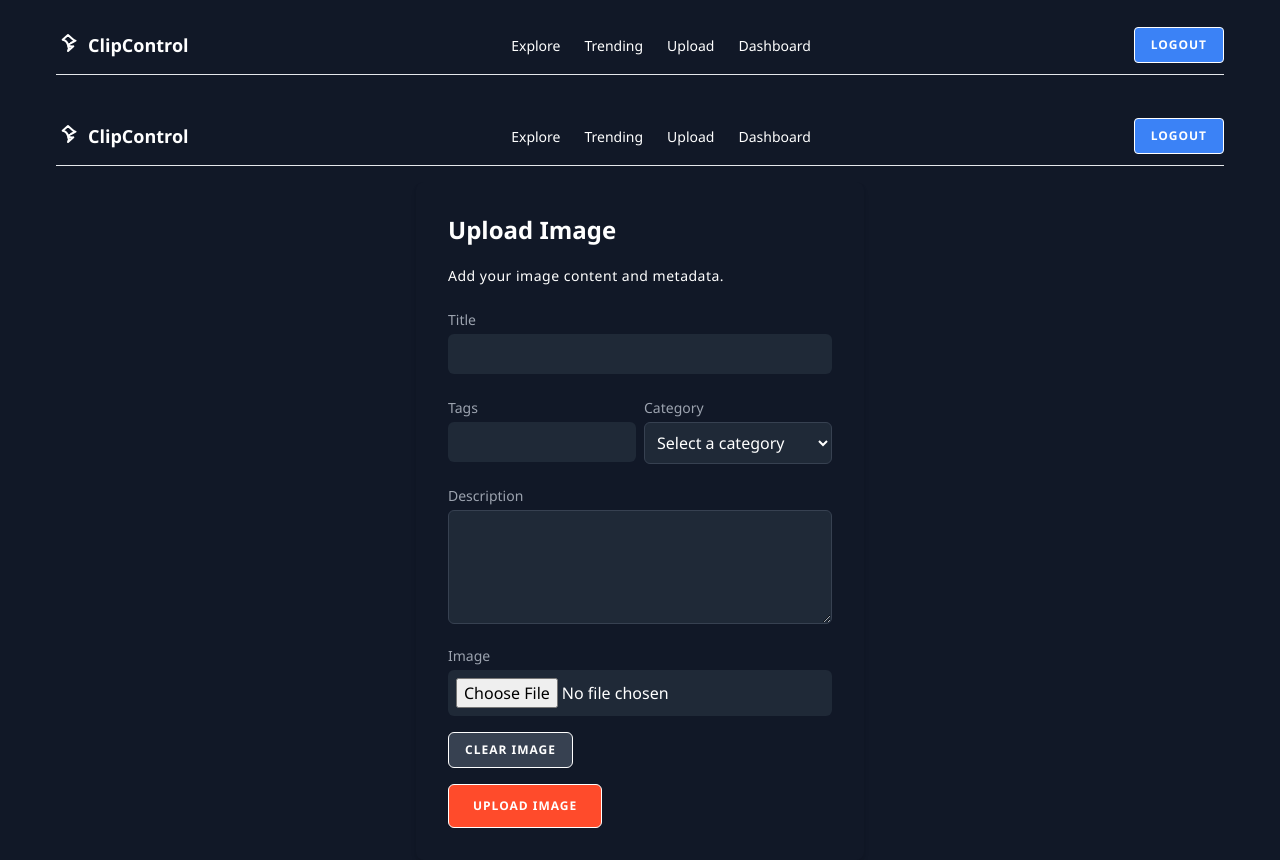
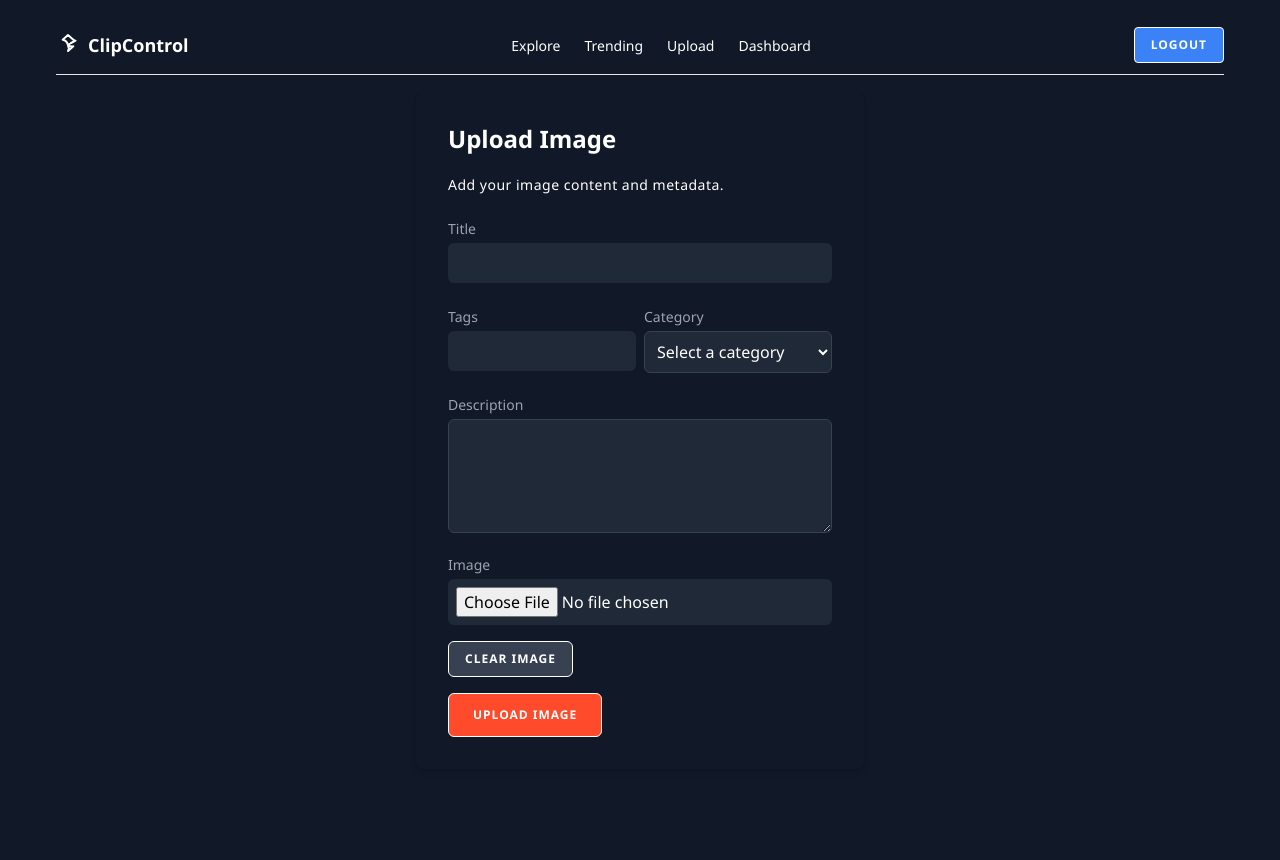
Before and after one commit to utkarrshhh/clip-control-frontend, a React (Vite) app: page /upload in a window 1280 px wide. After the commit the page ends 800 px from the top, so only its background shows below. Built offline with nearby package versions, Linux system fonts and the light colour scheme; sample sign-in values are in the browser's storage.

Commit message:
fix navbar loading issue

```diff
--- a/src/App.jsx
+++ b/src/App.jsx
@@ -14,7 +14,6 @@ import EditorUpload from "./Components/Upload/EditorUpload";
 
 function App() {
   return (
-    <BrowserRouter>
     <LoginProvider>
       <ImageDetailsProvider>
         <UserProvider>
@@ -33,7 +32,6 @@ function App() {
         </UserProvider>
       </ImageDetailsProvider>
     </LoginProvider>
-    </BrowserRouter>
   );
 }
 
--- a/src/Components/Navbar.jsx
+++ b/src/Components/Navbar.jsx
@@ -1,5 +1,5 @@
 import React, { useContext, useEffect } from "react";
-// import { Link } from "react-router-dom";
+import { Link } from "react-router-dom";
 import { LoginContext } from "../Context/LoginContext";
 import { delay, easeInOut, motion } from "framer-motion";
 const Navbar = () => {
@@ -53,7 +53,7 @@ const Navbar = () => {
         className="sticky top-0 z-10 bg-gray-900 text-white px-4 py-3 md:px-6 md:py-4"
       >
         <div className=" mx-auto flex justify-between items-center">
-          <a href="/" className="flex items-center">
+          <Link to="/" className="flex items-center">
             <motion.svg
               xmlns="http://www.w3.org/2000/svg"
               className="h-6 w-6 mr-2"
@@ -73,26 +73,26 @@ const Navbar = () => {
               />
             </motion.svg>
             <span className="font-bold text-lg">ClipControl</span>
-          </a>
+          </Link>
           <motion.div
             initial={{ x: "70vw" }}
             animate={{ x: 0 }}
             transition={{ delay: 0.5, duration: 0.5 }}
             className="hidden md:flex space-x-6"
           >
-            <a href="/explore" className="hover:text-gray-400">
+            <Link to="/explore" className="hover:text-gray-400">
               Explore
-            </a>
-            <a href="/trending" className="hover:text-gray-400">
+            </Link>
+            <Link to="/trending" className="hover:text-gray-400">
               Trending
-            </a>
-            <a href="/upload" className="hover:text-gray-400">
+            </Link>
+            <Link to="/upload" className="hover:text-gray-400">
               Upload
-            </a>
+            </Link>
             {token2 && (
-              <a href="/dashboard" className="hover:text-gray-400">
+              <Link to="/dashboard" className="hover:text-gray-400">
                 Dashboard
-              </a>
+              </Link>
             )}
           </motion.div>
           <motion.div
@@ -108,7 +108,7 @@ const Navbar = () => {
           >
             {!token2 ? (
               <>
-                <a href="/signIn">
+                <Link to="/signIn">
                   <motion.button
                     whileHover={{
                       boxShadow: "0 0 8px rgba(59,130,246)",
@@ -121,8 +121,8 @@ const Navbar = () => {
                   >
                     Sign In
                   </motion.button>
-                </a>
-                <a href="/signIn">
+                </Link>
+                <Link to="/signIn">
                   <motion.button
                     whileHover={{
                       boxShadow: "0 0 8px rgba(59,130,246)",
@@ -135,7 +135,7 @@ const Navbar = () => {
                   >
                     Sign Up
                   </motion.button>
-                </a>
+                </Link>
               </>
             ) : (
               <motion.button
--- a/src/Components/Signin.jsx
+++ b/src/Components/Signin.jsx
@@ -46,11 +46,11 @@ function SignInForm() {
         }
       );
       result = await response.json();
-
+      console.log("here before , - > ", result.user);
       if (result.success) {
         localStorage.setItem("token", result.token);
         localStorage.setItem("role", result.role);
-
+        console.log("here");
         setTimeout(() => {
           // Redirect to the sign-in page after 1 hour
           localStorage.removeItem("token");
@@ -60,14 +60,14 @@ function SignInForm() {
           setUser(null);
           navigate("/signIn");
         }, 3600000);
-
+        console.log(result.user);
         localStorage.setItem(
           "userInfo",
           JSON.stringify({
             name: result.user.name,
             email: result.user.email,
             imageUpload: result.user.imageUpload,
-            editors: result.user.editors,
+            editors: result.role === "admin" ? result.user.editors : "nothing",
             id: result.id,
           })
         );
@@ -75,10 +75,12 @@ function SignInForm() {
         setUser(result.user);
         setToken(result.token);
         navigate("/");
+        window.location.reload();
       } else {
         setError(result.msg);
       }
     } catch (err) {
+      console.log(err.message);
       setError("An error occurred while logging in. Please try again.");
     }
 
--- a/src/Components/Upload/EditorUpload.jsx
+++ b/src/Components/Upload/EditorUpload.jsx
@@ -93,7 +93,7 @@ function EditorUpload() {
       if (result.success) {
         alert("Image uploaded successfully!");
         // handleClearImage();
-        navigate("/");
+        navigate(`/image/${id}`);
       } else {
         alert("Failed to upload image! Try again.");
       }
--- a/src/Components/Upload/VideoUploadForm.jsx
+++ b/src/Components/Upload/VideoUploadForm.jsx
@@ -85,7 +85,7 @@ function VideoUploadForm() {
 
   return (
     <>
-      <Navbar />
+      {/* <Navbar /> */}
       <div className="bg-gray-900 text-white p-8 rounded-lg shadow-md max-w-md mx-auto">
         <h1 className="text-2xl font-bold mb-4">Upload Image</h1>
         <p className="mb-6">Add your image content and metadata.</p>
--- a/src/main.jsx
+++ b/src/main.jsx
@@ -3,10 +3,13 @@ import ReactDOM from "react-dom/client";
 import App from "./App.jsx";
 import "./index.css";
 import Navbar from "./Components/Navbar.jsx";
+import { BrowserRouter } from "react-router-dom";
 
 ReactDOM.createRoot(document.getElementById("root")).render(
   <React.StrictMode>
-    <Navbar />
-    <App />
+    <BrowserRouter>
+      <Navbar />
+      <App />
+    </BrowserRouter>
   </React.StrictMode>
 );
```
Lines whose indentation alone changed are shown as unchanged.
